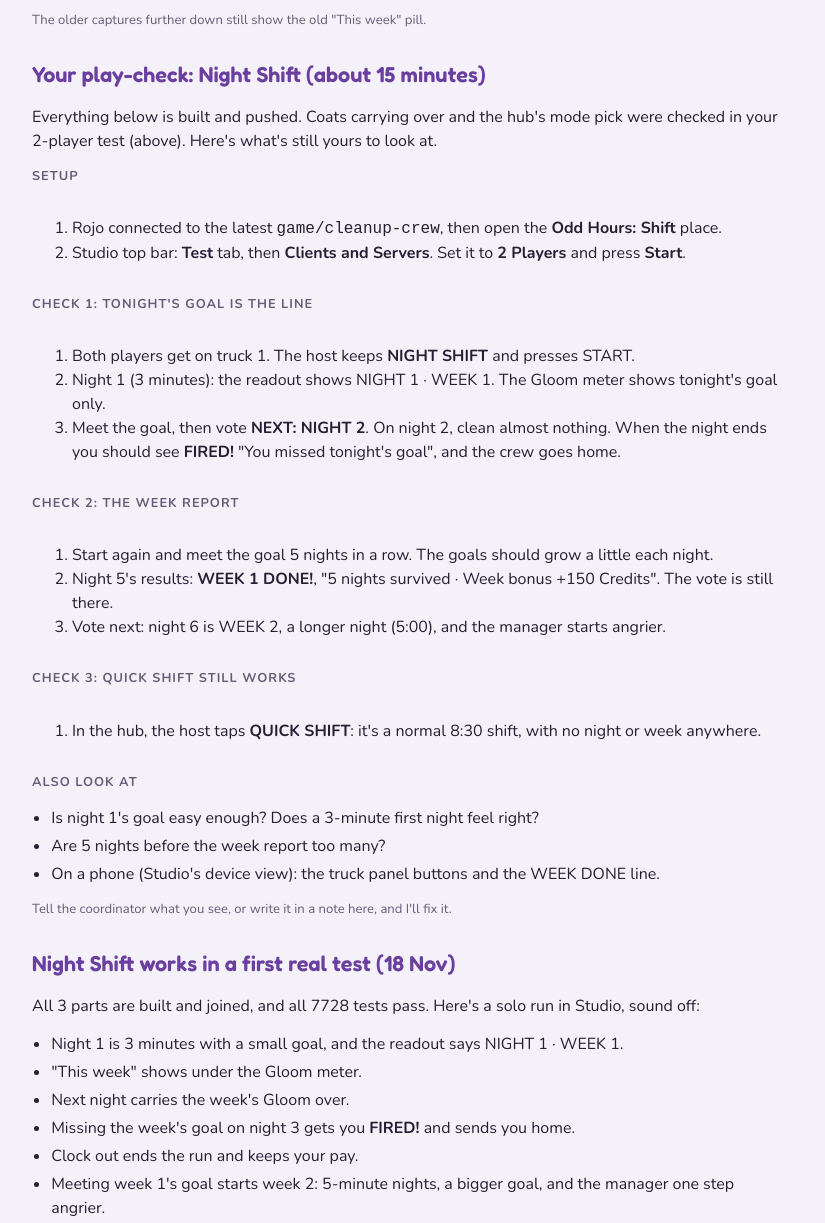
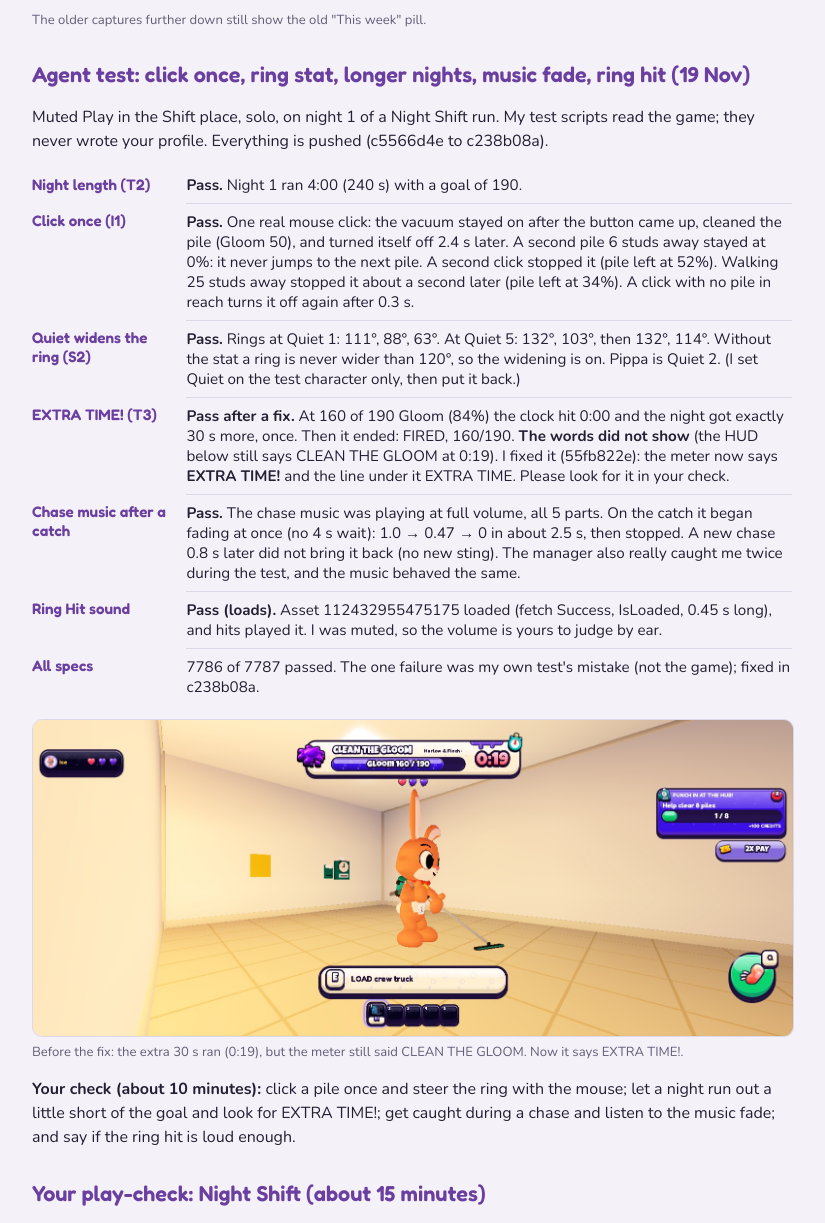
Before and after one commit to Peek-Abu/peekabu-game-systems, a plain HTML site: page reports/threat-maps-picks.html in a window 1280 px wide. Shown: the part 5882-7105 px from the top of the page, without its empty margins (228-1053 px from the left). Drawn offline with nearby package versions, Linux system fonts and the light colour scheme.

Commit message:
docs(reports): threat page: agent Studio test of click once, the Quiet ring, 4:00 nights, EXTRA TIME! (fired once; label fixed in 55fb822e), the chase music fade after a catch and the Ring Hit load

```diff
--- a/reports/threat-maps-picks.html
+++ b/reports/threat-maps-picks.html
@@ -122,6 +122,22 @@ table.grid tr:first-child td { border-top: 0; }
     <figure style="margin:0;display:grid;gap:6px"><img src="threat-maps/week-1-done.jpg" alt="The results after night 5: WEEK 1 DONE!, 5 nights survived, week bonus +150 Credits, with NEXT: NIGHT 6 and CLOCK OUT buttons." style="width:100%;height:auto;border-radius:10px;border:1px solid var(--line)"><figcaption class="status">After night 5: the week report, with the vote still open.</figcaption></figure>
     <figure style="margin:0;display:grid;gap:6px"><img src="threat-maps/night-6-hud.jpg" alt="Night 6: the Gloom meter shows GLOOM 0 / 350 and the timer 4:49, with no week pill." style="width:100%;height:auto;border-radius:10px;border:1px solid var(--line)"><figcaption class="status">Night 6 (week 2): a 5:00 night, tonight's goal only.</figcaption></figure>
     <p class="status">The older captures further down still show the old "This week" pill.</p>
+  </section>
+
+  <section>
+    <h2>Agent test: click once, ring stat, longer nights, music fade, ring hit (19 Nov)</h2>
+    <p>Muted Play in the Shift place, solo, on night 1 of a Night Shift run. My test scripts read the game; they never wrote your profile. Everything is pushed (c5566d4e to c238b08a).</p>
+    <table class="grid">
+      <tr><th>Night length (T2)</th><td><b>Pass.</b> Night 1 ran 4:00 (240 s) with a goal of 190.</td></tr>
+      <tr><th>Click once (I1)</th><td><b>Pass.</b> One real mouse click: the vacuum stayed on after the button came up, cleaned the pile (Gloom 50), and turned itself off 2.4 s later. A second pile 6 studs away stayed at 0%: it never jumps to the next pile. A second click stopped it (pile left at 52%). Walking 25 studs away stopped it about a second later (pile left at 34%). A click with no pile in reach turns it off again after 0.3 s.</td></tr>
+      <tr><th>Quiet widens the ring (S2)</th><td><b>Pass.</b> Rings at Quiet 1: 111°, 88°, 63°. At Quiet 5: 132°, 103°, then 132°, 114°. Without the stat a ring is never wider than 120°, so the widening is on. Pippa is Quiet 2. (I set Quiet on the test character only, then put it back.)</td></tr>
+      <tr><th>EXTRA TIME! (T3)</th><td><b>Pass after a fix.</b> At 160 of 190 Gloom (84%) the clock hit 0:00 and the night got exactly 30 s more, once. Then it ended: FIRED, 160/190. <b>The words did not show</b> (the HUD below still says CLEAN THE GLOOM at 0:19). I fixed it (55fb822e): the meter now says <b>EXTRA TIME!</b> and the line under it EXTRA TIME. Please look for it in your check.</td></tr>
+      <tr><th>Chase music after a catch</th><td><b>Pass.</b> The chase music was playing at full volume, all 5 parts. On the catch it began fading at once (no 4 s wait): 1.0 → 0.47 → 0 in about 2.5 s, then stopped. A new chase 0.8 s later did not bring it back (no new sting). The manager also really caught me twice during the test, and the music behaved the same.</td></tr>
+      <tr><th>Ring Hit sound</th><td><b>Pass (loads).</b> Asset 112432955475175 loaded (fetch Success, IsLoaded, 0.45 s long), and hits played it. I was muted, so the volume is yours to judge by ear.</td></tr>
+      <tr><th>All specs</th><td>7786 of 7787 passed. The one failure was my own test's mistake (not the game); fixed in c238b08a.</td></tr>
+    </table>
+    <figure style="margin:0;display:grid;gap:6px"><img src="threat-maps/extra-time-before-fix.jpg" alt="Night 1 in extra time: the timer reads 0:19 after 4:00 ran out, Gloom 160 / 190, but the meter still says CLEAN THE GLOOM." style="width:100%;height:auto;border-radius:10px;border:1px solid var(--line)"><figcaption class="status">Before the fix: the extra 30 s ran (0:19), but the meter still said CLEAN THE GLOOM. Now it says EXTRA TIME!.</figcaption></figure>
+    <p><b>Your check (about 10 minutes):</b> click a pile once and steer the ring with the mouse; let a night run out a little short of the goal and look for EXTRA TIME!; get caught during a chase and listen to the music fade; and say if the ring hit is loud enough.</p>
   </section>
 
   <section>
```
Also changed, not shown: reports/threat-maps/extra-time-before-fix.jpg (added).
